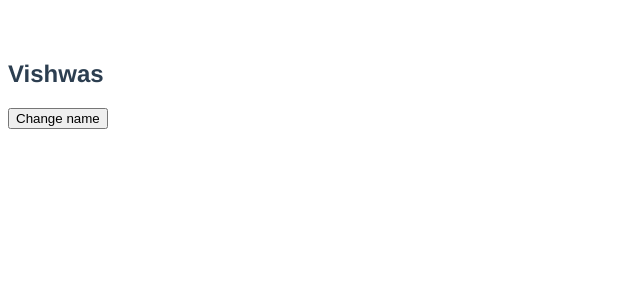
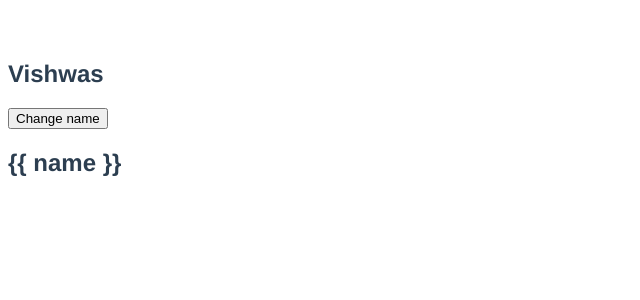
Before and after one commit to DataScientist2807/codevol_vuejs, a Vue app: page / in a window 1280 px wide. Shown: the top 300 px of the page, without its empty margins (0-640 px from the left). Built offline with nearby package versions, Linux system fonts and the light colour scheme.

Commit message:
Bonus Directives

```diff
--- a/src/App.vue
+++ b/src/App.vue
@@ -1,7 +1,8 @@
 <!-- https://github.com/gopinav/Vue-3-Tutorials/blob/master/vue-fundamentals/src/App.vue -->
 <template>
-  <h2>{{ name }}</h2>
+  <h2 v-once>{{ name }}</h2>
   <button @click="name = 'Batman'">Change name</button>
+  <h2 v-pre>{{ name }}</h2>
 </template>
 
 <script>
```
